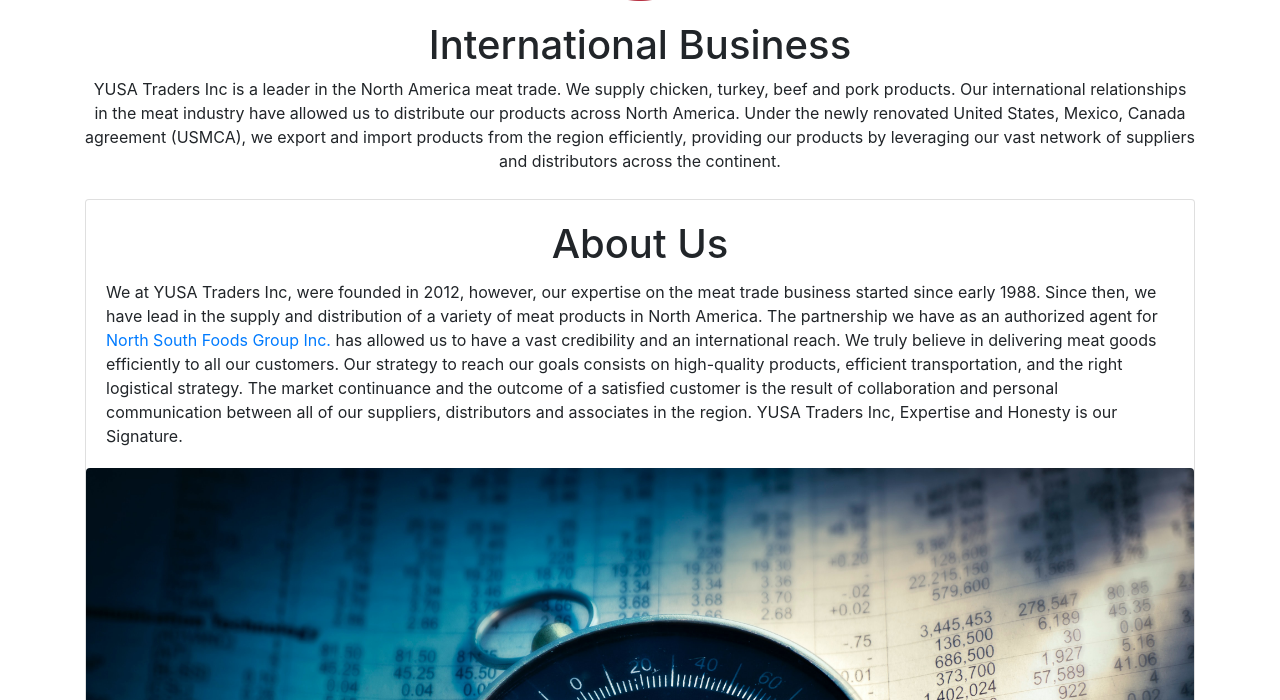
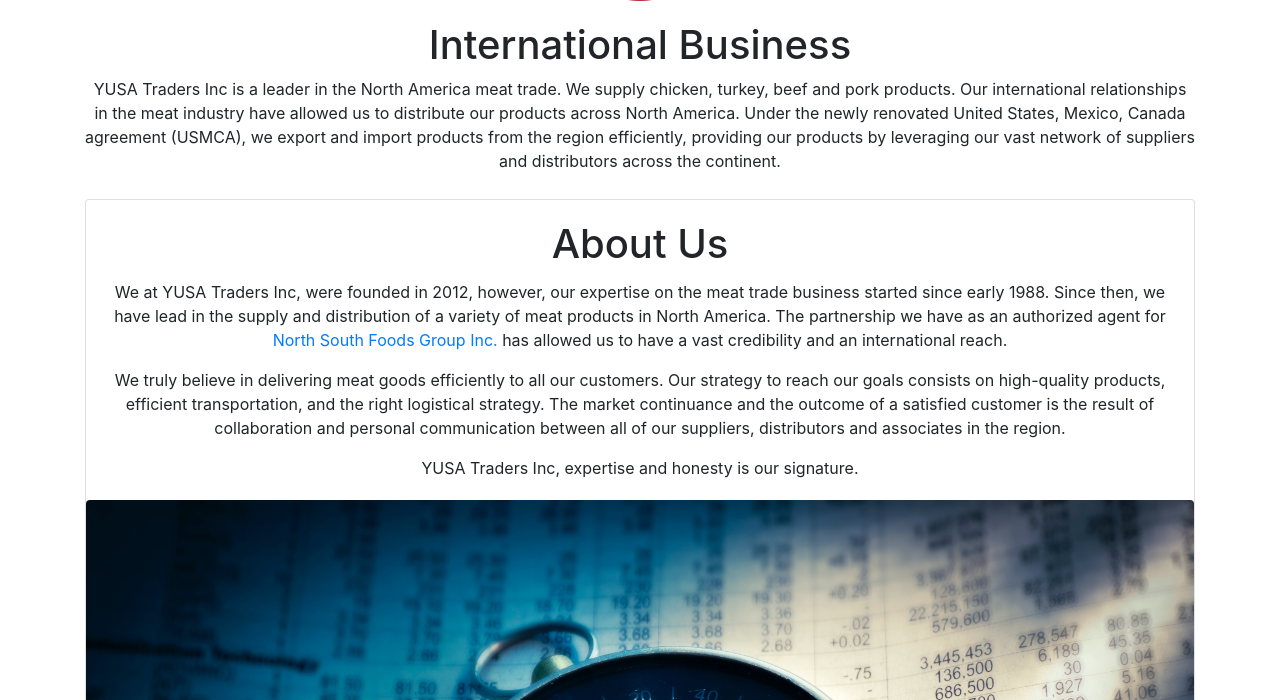
Before and after one commit to CarlosSamaniego88/YUSATraders, a Flask app: template app/blueprints/multilingual/templates/multilingual/home.html in a window 1280 px wide. Shown: the part 1691-2391 px from the top of the page. Run offline with Flask 2, Linux system fonts and the light colour scheme; the template is opened without the code that fills it, so the values that code supplies are empty; some libraries are stand-ins or nearby versions.

Commit message:
final changes

```diff
--- a/app/blueprints/multilingual/templates/multilingual/home.html
+++ b/app/blueprints/multilingual/templates/multilingual/home.html
@@ -78,9 +78,11 @@
     <!-- About Us Section -->
     <div class="container marketing" style="padding-top: 10px;">
       <div class="card" id="aboutus" style="scroll-margin-top: 65px;">
-        <div class="card-body">
+        <div class="card-body" style="text-align: center;">
           <h1 class="card-title" style="text-align: center;">{{_('About Us')}}</h5>
-          <p class="card-text">{{_('We at YUSA Traders Inc, were founded in 2012, however, our expertise on the meat trade business started since early 1988. Since then, we have lead in the supply and distribution of a variety of meat products in North America. The partnership we have as an authorized agent for ')}}<a href="https://www.northsouthfoods.com/" target="_blank">North South Foods Group Inc.</a>{{_(' has allowed us to have a vast credibility and an international reach. We truly believe in delivering meat goods efficiently to all our customers. Our strategy to reach our goals consists on high-quality products, efficient transportation, and the right logistical strategy. The market continuance and the outcome of a satisfied customer is the result of collaboration and personal communication between all of our suppliers, distributors and associates in the region. YUSA Traders Inc, Expertise and Honesty is our Signature.')}}</p>
+          <p class="card-text">{{_('We at YUSA Traders Inc, were founded in 2012, however, our expertise on the meat trade business started since early 1988. Since then, we have lead in the supply and distribution of a variety of meat products in North America. The partnership we have as an authorized agent for ')}}<a href="https://www.northsouthfoods.com/" target="_blank">North South Foods Group Inc.</a>{{_(' has allowed us to have a vast credibility and an international reach.')}}</p>
+          <p class="card-text">{{_('We truly believe in delivering meat goods efficiently to all our customers. Our strategy to reach our goals consists on high-quality products, efficient transportation, and the right logistical strategy. The market continuance and the outcome of a satisfied customer is the result of collaboration and personal communication between all of our suppliers, distributors and associates in the region.')}}</p>
+          <p class="card-text">{{_('YUSA Traders Inc, expertise and honesty is our signature.')}}</p>
         </div>
         <img src="/static/images/photos/absolutvision-uCMKx2H1Y38-unsplash.jpg" class="card-img-top" style="border-radius: 4px;">
       </div>
@@ -111,7 +113,7 @@
                 <a class="text-dark">{{_('Pork')}}</a>
                 <hr>
               </h3>
-              <p class="card-text mb-auto" style="text-align: left;">{{_('Our key products in this category include, but is not limited to multiple types of pork, such as pork carcasses, bone in hams, hearts, stomachs, loins, front and hind feet, bellies, fresh and frozen skins, neckbones, and trimmings.')}}</p>
+              <p class="card-text mb-auto" style="text-align: left;">{{_('Our key products in this category include, but is not limited to multiple types of pork cuts, such as pork carcasses, bone in hams, hearts, stomachs, loins, front and hind feet, bellies, fresh and frozen skins, neckbones, and trimmings.')}}</p>
             </div>
             <img class="card-img-right flex-auto d-none d-md-block" src="/static/images/photos/pig_logo.png" style="height: 140px; width: 140px;">
           </div>
--- a/app/templates/base.html
+++ b/app/templates/base.html
@@ -46,7 +46,7 @@
   <header>
     <nav class="navbar navbar-expand-md navbar-dark fixed-top bg-dark">
       <a href="/" class="navbar-brand">
-        <img src="/static/images/logos/low-res.png" alt="" style="width: 75px; height: 45px;">
+        <img src="/static/images/logos/low-res.png" alt="" style="height: 50px;">
       </a>
       <button class="navbar-toggler" type="button" data-toggle="collapse" data-target="#navbarCollapse" aria-controls="navbarCollapse" aria-expanded="false" aria-label="Toggle navigation">
         <span class="navbar-toggler-icon"></span>
@@ -54,14 +54,14 @@
       <div class="collapse navbar-collapse" id="navbarCollapse">
         <ul class="navbar-nav mr-auto">
           <li class="nav-item active">
-            <a class="nav-link" href="/">{{_('Home')}} <span class="sr-only">(current)</span></a>
+            <a class="nav-link" href="/">Home<span class="sr-only">(current)</span></a>
           </li>
         </ul>
 
         <div class="pull-right">
           <ul class="nav nav-pills">
               <li>
-                <a href="mailto:cscarlossamaniego@gmail.com" type=button class="btn btn-outline-light" style="margin-right:5px; padding-bottom: 10px;">{{_('Contact Us')}} <i class="fas fa-envelope"></i></a>
+                <a href="mailto:support@yusatraders.com" type=button class="btn btn-outline-light" style="margin-right:5px; padding-bottom: 10px;">{{_('Contact Us')}} <i class="fas fa-envelope"></i></a>
               </li>
               <li class="nav-item dropdown">
                 <a class="nav-link dropdown-toggle btn btn-outline-primary" data-toggle="dropdown" href="#" role="button" aria-haspopup="true" aria-expanded="false">{{_('Language')}}</a>
```
Also changed, not shown: app/translations/es/LC_MESSAGES/messages.po.
